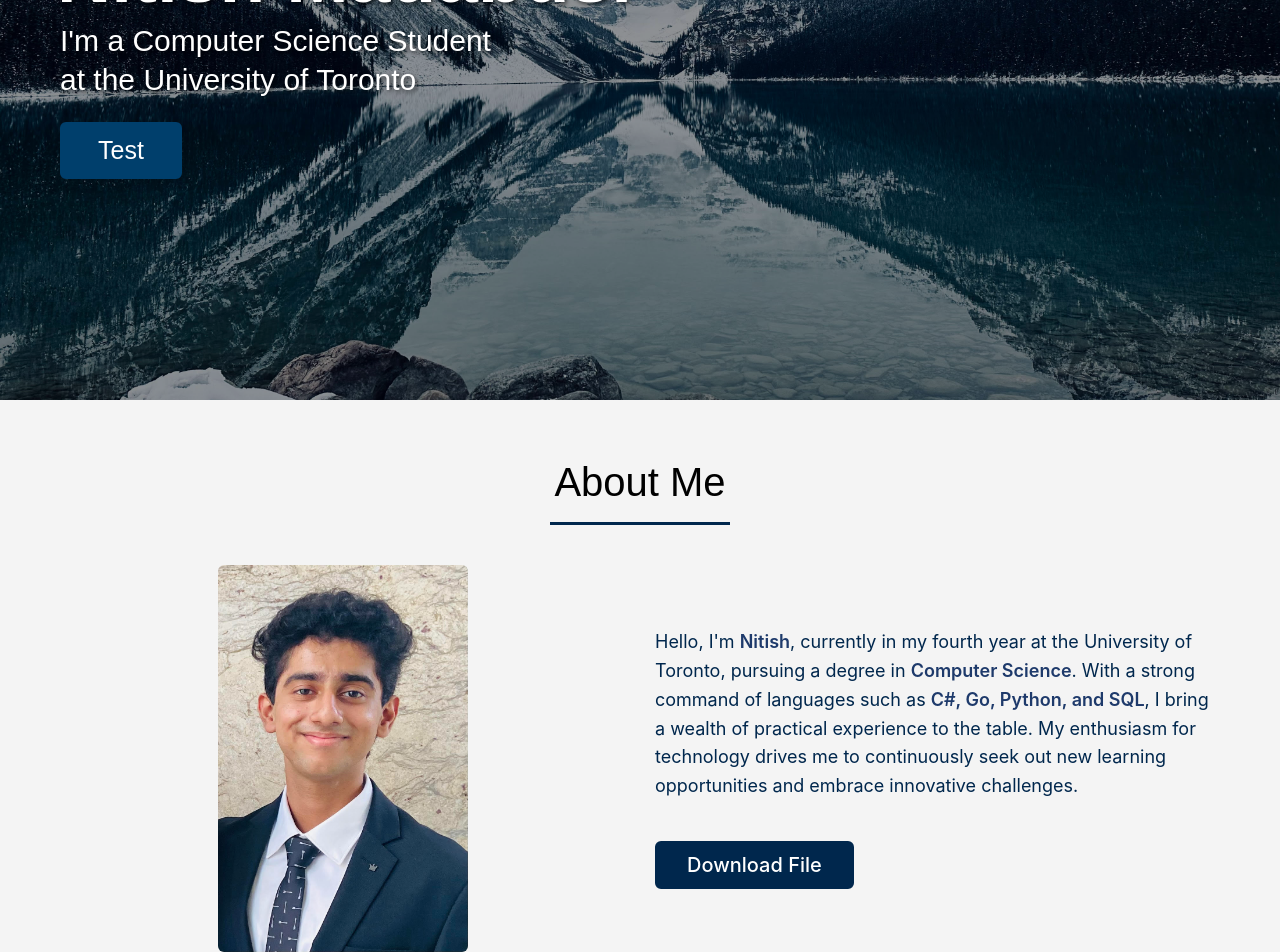
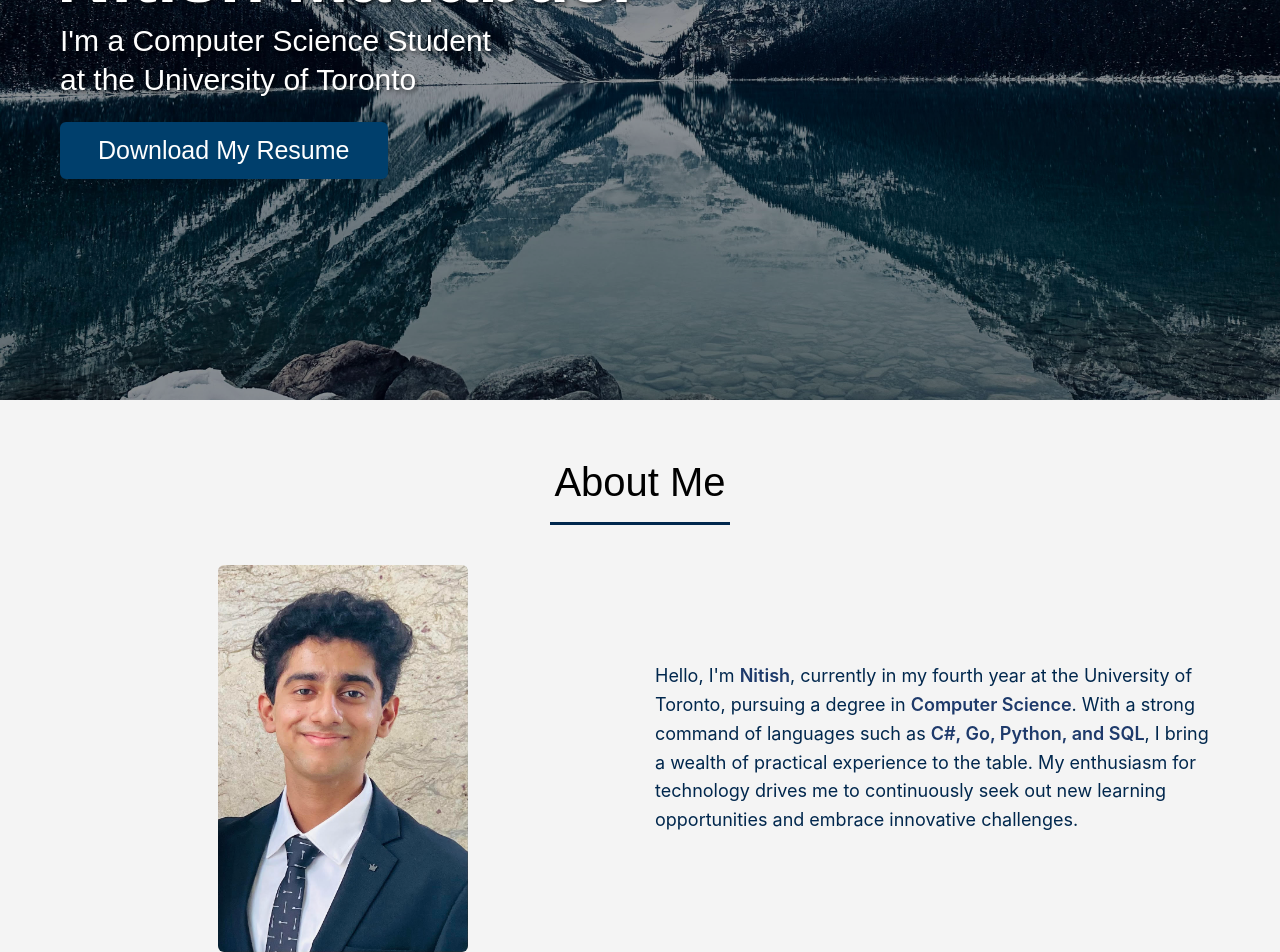
Before and after one commit to nitish06-c/NitishPortfolio, a React (Create React App) app in the folder nitish-personal-website/: page / in a window 1280 px wide. Shown: the part 400-1352 px from the top of the page. Built offline with nearby package versions, Linux system fonts and the light colour scheme; a web font is replaced by a local one.

Commit message:
pushing file changes for now

```diff
--- a/nitish-personal-website/src/About.js
+++ b/nitish-personal-website/src/About.js
@@ -14,7 +14,8 @@ const About = () => {
             <p className="intro">
               Hello, I'm <span>Nitish</span>, currently in my fourth year at the University of Toronto, pursuing a degree in <span>Computer Science</span>. With a strong command of languages such as <span>C#, Go, Python, and SQL</span>, I bring a wealth of practical experience to the table. My enthusiasm for technology drives me to continuously seek out new learning opportunities and embrace innovative challenges.
             </p>
-            <a href="Placeholder File">Download File</a>
+            {/* Remove or comment out the link below */}
+            {/* <a href="Placeholder File">Download File</a> */}
           </div>
         </div>
       </div>
--- a/nitish-personal-website/src/Home.js
+++ b/nitish-personal-website/src/Home.js
@@ -1,4 +1,5 @@
 import React from 'react';
+import resumeFile from './assets/Nitish.pdf'; // Adjust the path as necessary
 
 const Home = () => {
   return (
@@ -9,7 +10,7 @@ const Home = () => {
           <div className="text-2">Nitish Madabusi</div>
           <div className="text-3">I'm a <span className="typing">Computer Science Student</span></div>
           <div className="text-4"><span>at the University of Toronto</span></div>
-          <a href='https://test.com'>Test</a>
+          <a href={resumeFile} download="Nitish Resume.pdf">Download My Resume</a>
         </div>
       </div>
     </section>
```
